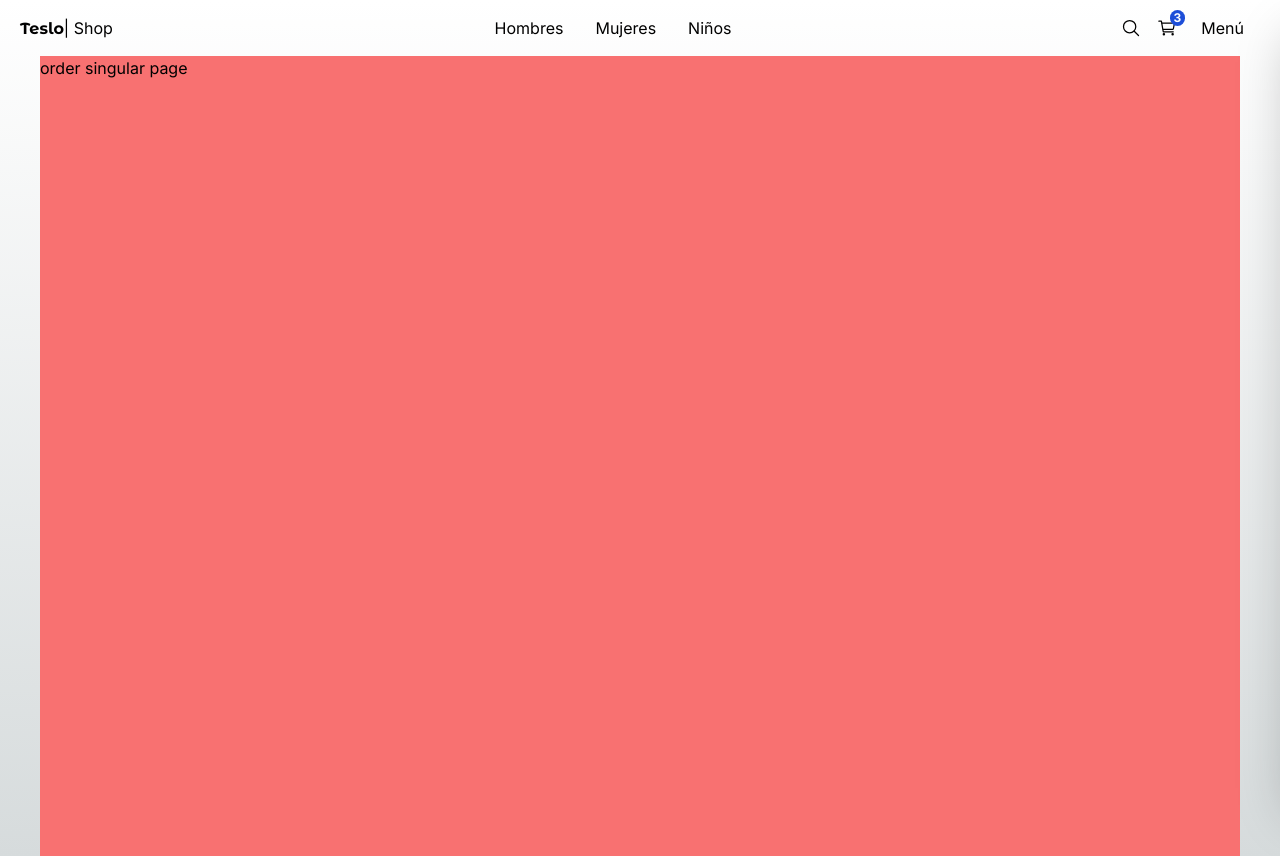
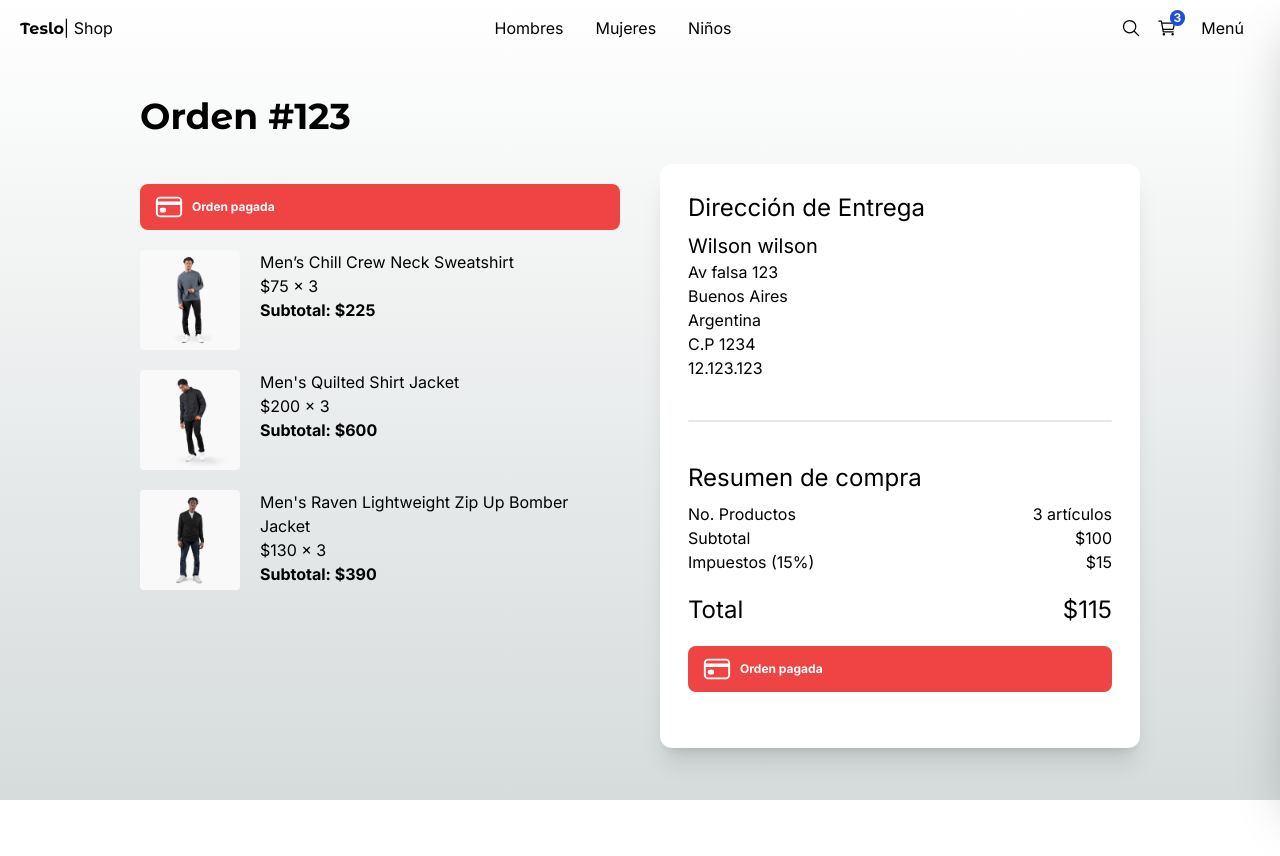
Before and after one commit to martuwilson/teslo-shop-next14, a Next.js app: page /orders/123 in a window 1280 px wide. After the commit the page ends 800 px from the top, so only its background shows below. Built offline with nearby package versions, Linux system fonts and the light colour scheme.

Commit message:
orders pages added // order main and order by id

```diff
--- a/src/app/(shop)/checkout/page.tsx
+++ b/src/app/(shop)/checkout/page.tsx
@@ -1,3 +1,4 @@
+/* eslint-disable react/no-unescaped-entities */
 import { QuantitySelector, Title } from "@/components";
 import { initialData } from "@/seed/seed";
 import Image from "next/image";
--- a/src/app/(shop)/orders/[id]/page.tsx
+++ b/src/app/(shop)/orders/[id]/page.tsx
@@ -1,11 +1,151 @@
-/* eslint-disable react/display-name */
-/* eslint-disable import/no-anonymous-default-export */
-export default function(){
+/* eslint-disable react/no-unescaped-entities */
+import { Title } from "@/components";
+import { initialData } from "@/seed/seed";
+import clsx from "clsx";
+import Image from "next/image";
+import Link from "next/link";
+import { IoCardOutline } from "react-icons/io5";
+
+
+const productsInCart = [
+  initialData.products[0],
+  initialData.products[1],
+  initialData.products[2],
+]
+
+interface OrderProps {
+  params: {
+    id: string;
+  }
+}
+
+
+export default function({params}: OrderProps){
+
+    const {id} = params;
+    //check user todo
+
+
     return (
-        <div className="min-h-screen bg-red-400">
-          <h1>
-            order singular page
-          </h1>
+        <div className="flex justify-center items-center mb-72 px-10 sm:px-0">
+          <div className="flex flex-col w-[1000px]">
+            <Title title={`Orden #${id}`} />
+
+            <div className="grid grid-cols-1 sm:grid-cols-2 gap-10">
+              {/* Carrito */}
+
+              <div className="flex flex-col mt-5">
+                <div
+                  className={
+                    clsx(
+                      "flex items-center rounded-lg py-2 px-3.5 text-xs font-bold text-white mb-5",
+                      {
+                        'bg-red-500': true,
+                        'bg-green-500': false
+                      }
+
+                    )
+                  }>
+                    <IoCardOutline size={30}/>
+                    {/* <span className="mx-2">Pendiente de pago</span> */}
+                    <span className="mx-2">Orden pagada</span>
+                </div>
+
+
+              {/* items de carrito */}
+
+              {
+                productsInCart.map(product => (
+                  <div
+                    key={product.slug}
+                    className="flex mb-5"
+                  >
+                    <Image
+                      src={`/products/${product.images[0]}`}
+                      alt={product.title}
+                      width={100}
+                      height={100}
+                      style={{
+                        width: '100px',
+                        height: '100px'
+                      }}
+                      className="mr-5 rounded"
+                    />
+
+                    <div>
+                      <p>
+                        {product.title}
+                      </p>
+                      <p>
+                        ${product.price} x 3
+                      </p>
+                      <p className="font-bold">Subtotal: ${product.price * 3}</p>
+                    </div>
+                  </div>
+                ))
+              }
+              </div>
+
+
+
+              {/* checkout */}
+
+              <div className="bg-white rounded-xl shadow-xl p-7">
+
+                <h2 className="text-2xl mb-2">Dirección de Entrega</h2>
+                <div className="mb-10">
+                  <p className="text-xl">Wilson wilson</p>
+                  <p>Av falsa 123</p>
+                  <p>Buenos Aires</p>
+                  <p>Argentina</p>
+                  <p>C.P 1234</p>
+                  <p>12.123.123</p>
+                </div>
+                <div className="w-full h-0.5 rounded bg-gray-200 mb-10">
+
+                </div>
+                <h2 className="text-2xl mb-2">
+                  Resumen de compra
+                </h2>
+                <div className="grid grid-cols-2">
+                  <span>No. Productos</span>
+                  <span className="text-right">3 artículos</span>
+
+                  <span>Subtotal</span>
+                  <span className="text-right">$100</span>
+
+                  <span>Impuestos (15%)</span>
+                  <span className="text-right">$15</span>
+
+                  <span className="text-2xl mt-5">Total</span>
+                  <span className="text-right text-2xl mt-5">$115</span>
+                </div>
+
+                <div className="mt-5 mb-2 w-full">
+                <div className="flex flex-col mt-5">
+                <div
+                  className={
+                    clsx(
+                      "flex items-center rounded-lg py-2 px-3.5 text-xs font-bold text-white mb-5",
+                      {
+                        'bg-red-500': true,
+                        'bg-green-500': false
+                      }
+
+                    )
+                  }>
+                    <IoCardOutline size={30}/>
+                    {/* <span className="mx-2">Pendiente de pago</span> */}
+                    <span className="mx-2">Orden pagada</span>
+                </div>
+
+              </div>
+
+                </div>
+              </div>
+
+            </div>
+          </div>
         </div>
       );
 }
--- a/src/app/(shop)/orders/page.tsx
+++ b/src/app/(shop)/orders/page.tsx
@@ -1,11 +1,77 @@
-/* eslint-disable react/display-name */
-/* eslint-disable import/no-anonymous-default-export */
-export default function(){
-    return (
-        <div className="min-h-screen bg-red-400">
-          <h1>
-            orders page
-          </h1>
-        </div>
-      );
+// https://tailwindcomponents.com/component/hoverable-table
+import { Title } from '@/components';
+
+import Link from 'next/link';
+import { IoCardOutline } from 'react-icons/io5';
+
+export default function() {
+  return (
+    <>
+      <Title title="Orders" />
+
+      <div className="mb-10">
+        <table className="min-w-full">
+          <thead className="bg-gray-200 border-b">
+            <tr>
+              <th scope="col" className="text-sm font-medium text-gray-900 px-6 py-4 text-left">
+                #ID
+              </th>
+              <th scope="col" className="text-sm font-medium text-gray-900 px-6 py-4 text-left">
+                Nombre completo
+              </th>
+              <th scope="col" className="text-sm font-medium text-gray-900 px-6 py-4 text-left">
+                Estado
+              </th>
+              <th scope="col" className="text-sm font-medium text-gray-900 px-6 py-4 text-left">
+                Opciones
+              </th>
+            </tr>
+          </thead>
+          <tbody>
+
+            <tr className="bg-white border-b transition duration-300 ease-in-out hover:bg-gray-100">
+
+              <td className="px-6 py-4 whitespace-nowrap text-sm font-medium text-gray-900">1</td>
+              <td className="text-sm text-gray-900 font-light px-6 py-4 whitespace-nowrap">
+                Mark
+              </td>
+              <td className="flex items-center text-sm  text-gray-900 font-light px-6 py-4 whitespace-nowrap">
+
+                <IoCardOutline className="text-green-800" />
+                <span className='mx-2 text-green-800'>Pagada</span>
+
+              </td>
+              <td className="text-sm text-gray-900 font-light px-6 ">
+                <Link href="/orders/123" className="hover:underline">
+                  Ver orden
+                </Link>
+              </td>
+
+            </tr>
+
+            <tr className="bg-white border-b transition duration-300 ease-in-out hover:bg-gray-100">
+
+              <td className="px-6 py-4 whitespace-nowrap text-sm font-medium text-gray-900">1</td>
+              <td className="text-sm text-gray-900 font-light px-6 py-4 whitespace-nowrap">
+                Mark
+              </td>
+              <td className="flex items-center text-sm  text-gray-900 font-light px-6 py-4 whitespace-nowrap">
+
+                <IoCardOutline className="text-red-800" />
+                <span className='mx-2 text-red-800'>No Pagada</span>
+
+              </td>
+              <td className="text-sm text-gray-900 font-light px-6 ">
+                <Link href="/orders/123" className="hover:underline">
+                  Ver orden
+                </Link>
+              </td>
+
+            </tr>
+
+          </tbody>
+        </table>
+      </div>
+    </>
+  );
 }
```
